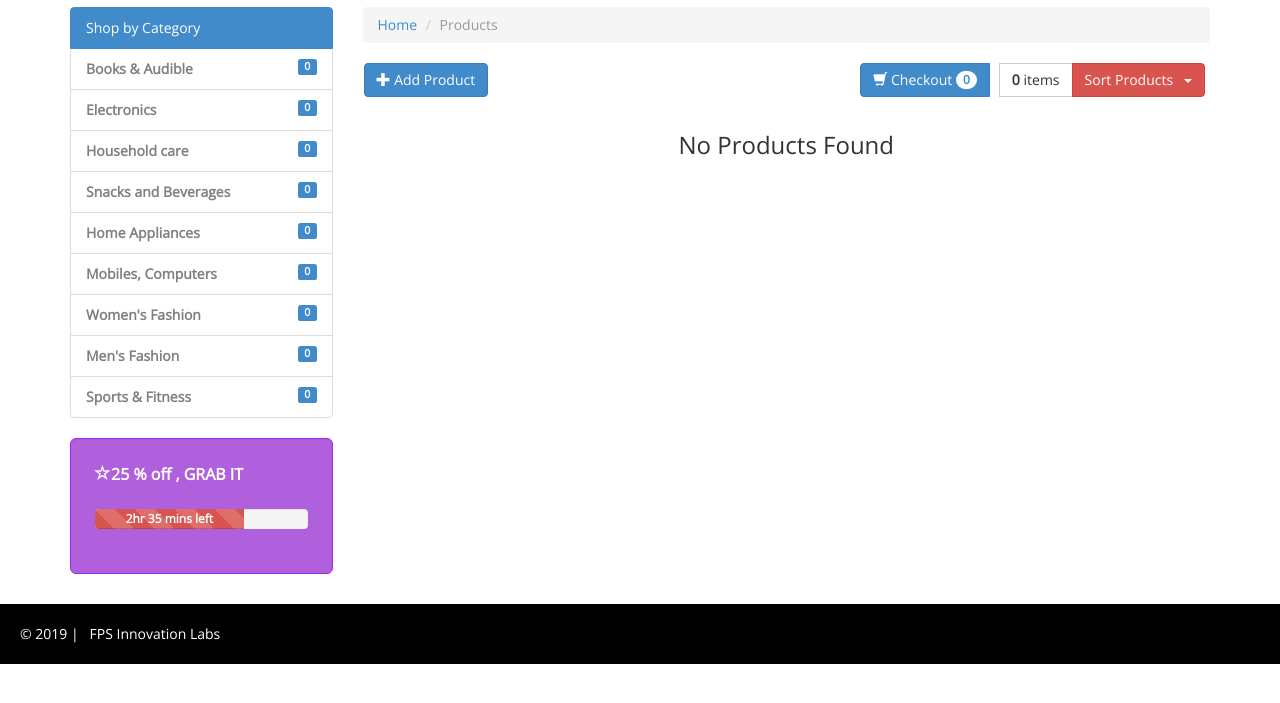
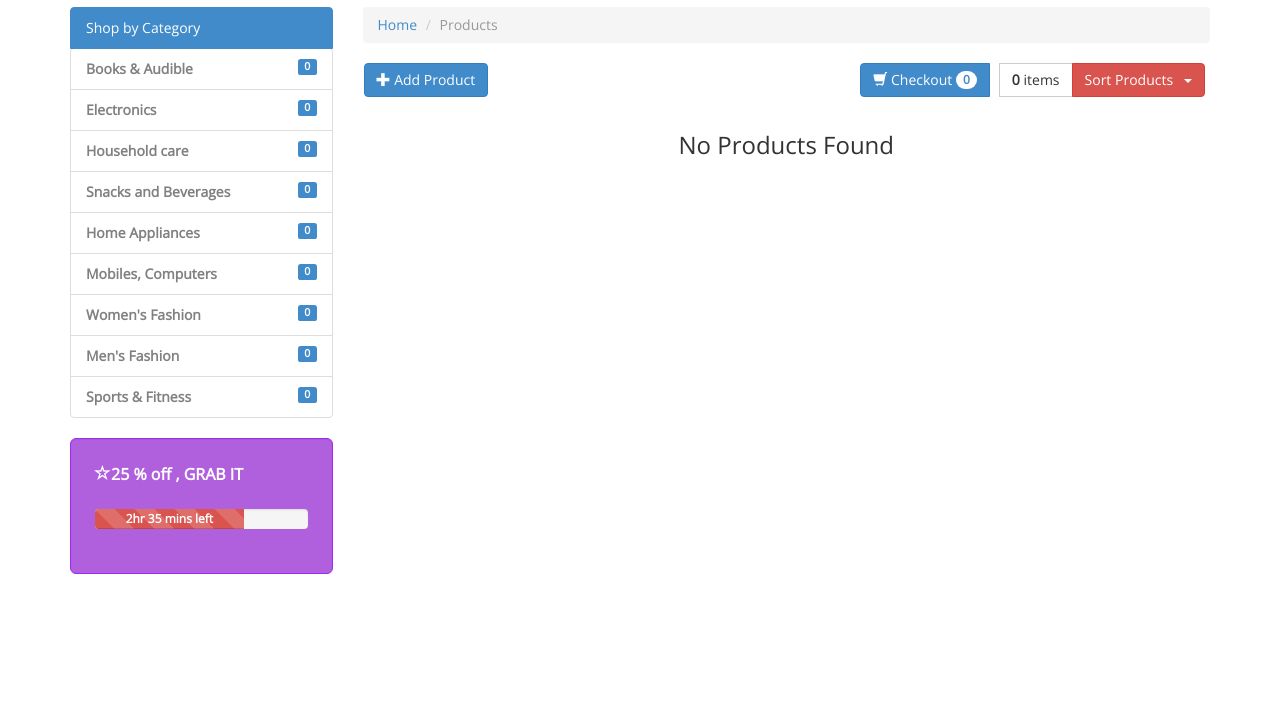
Before and after one commit to karthickvkumar/shopping-cart, a plain HTML site: page index.html in a window 1280 px wide. Shown: the part 65-768 px from the top of the page. Drawn offline with nearby package versions, Linux system fonts and the light colour scheme.

Commit message:
removed footer

```diff
--- a/index.html
+++ b/index.html
@@ -329,9 +329,9 @@
             </div>
         </div>
     </div>
-    <div class="col-md-12 end-box ">
+    <!-- <div class="col-md-12 end-box ">
         &copy; 2019 | &nbsp; FPS Innovation Labs
-    </div>
+    </div> -->
     <script src="js/jquery-1.10.2.js"></script>
     <script src="js/bootstrap.js"></script>
     <script src="js/shopping-cart.js"></script>
```
